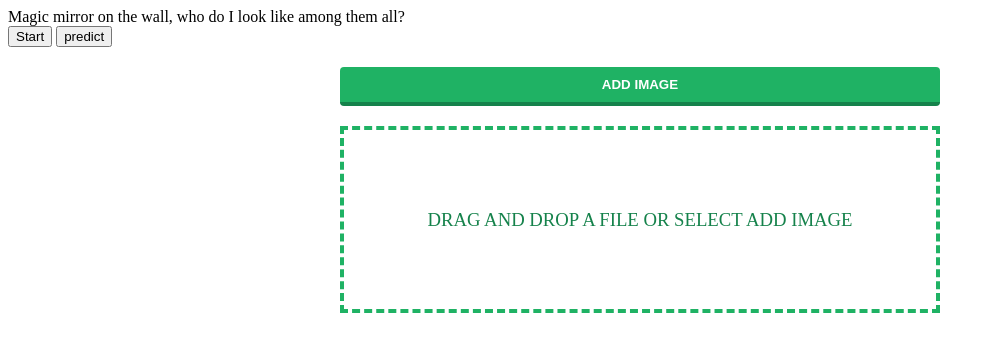
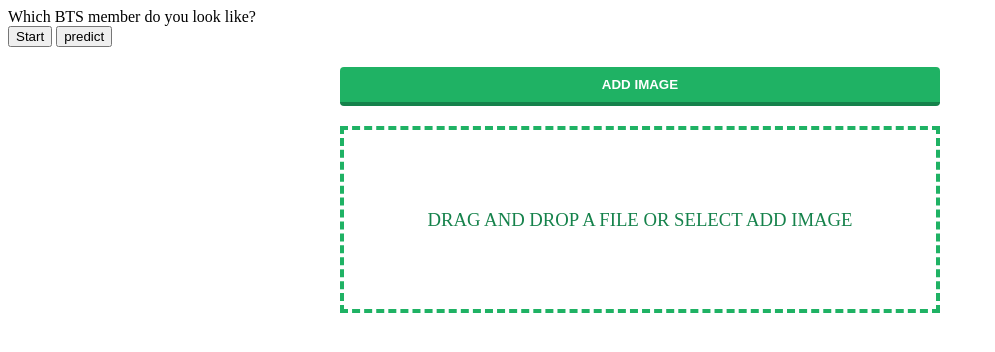
Before and after one commit to dpark369/BTS-Lookalike, a plain HTML site: page index.html in a window 1280 px wide. Shown: the whole page, without its empty margins (0-995 px from the left). Drawn offline with nearby package versions, Linux system fonts and the light colour scheme.

Commit message:
updated the title

```diff
--- a/index.html
+++ b/index.html
@@ -4,11 +4,11 @@
 		<meta charset="UTF-8" />
 		<meta http-equiv="X-UA-Compatible" content="IE=edge" />
 		<meta name="viewport" content="width=device-width, initial-scale=1.0" />
-		<title>Magic Mirror</title>
+		<title>Bangtan Lookalike</title>
 		<link rel="stylesheet" href="style.css" />
 	</head>
 	<body>
-		<div>Magic mirror on the wall, who do I look like among them all?</div>
+		<div>Which BTS member do you look like?</div>
 		<button type="button" onclick="init()">Start</button>
 		<button type="button" onclick="predict()">predict</button>
 
```
